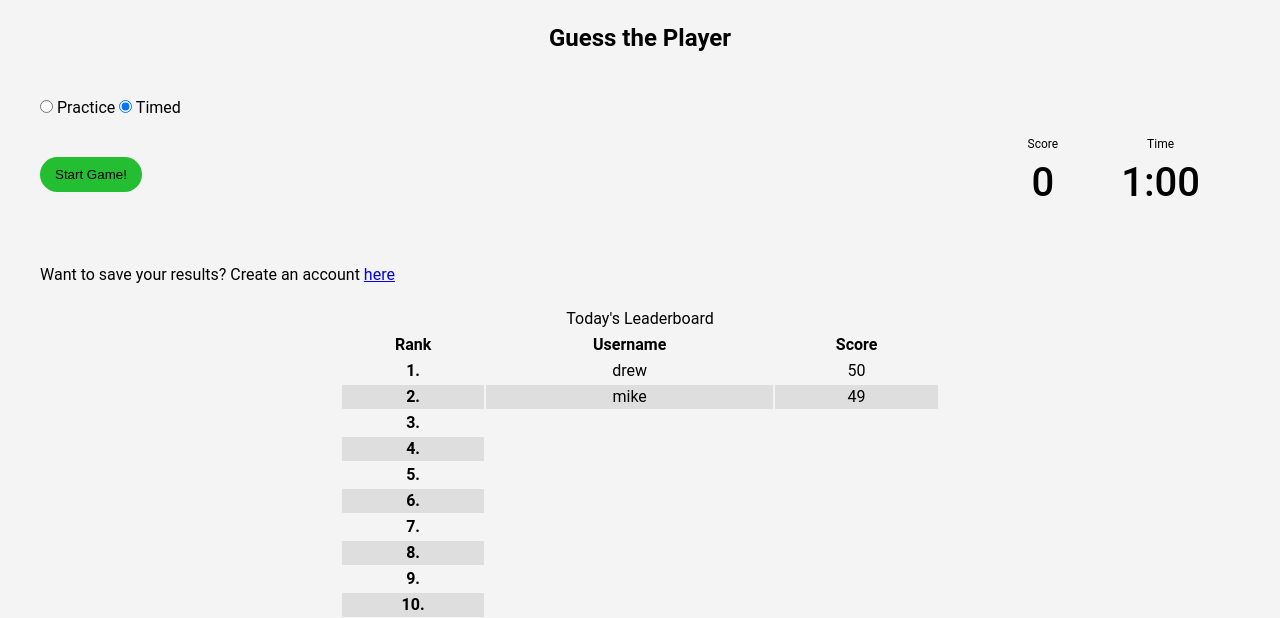
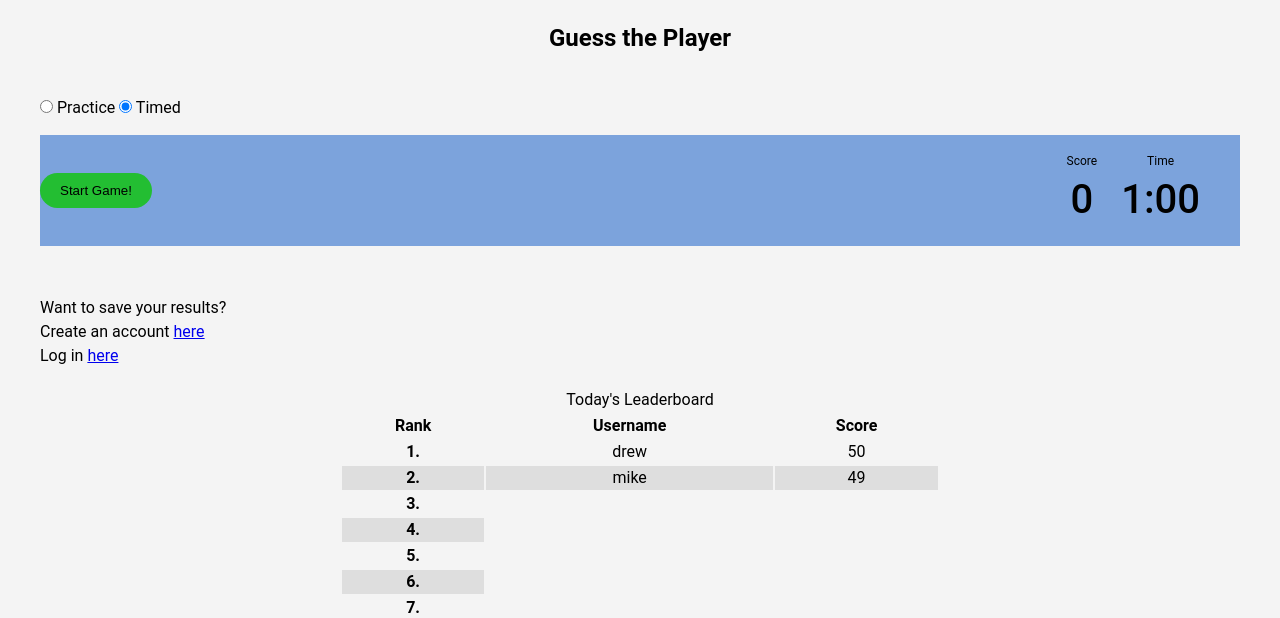
Before and after one commit to ahalajian/nba-player-generator---new, a Django app: page /guess/ in a window 1280 px wide. Shown: the part 114-732 px from the top of the page. Run offline with Django 5.2, Linux system fonts and the light colour scheme; some libraries are stand-ins or nearby versions.

Commit message:
Create active and inactive states for changing states of game

```diff
--- a/mysite/nba_play/static/nba_play/style.css
+++ b/mysite/nba_play/static/nba_play/style.css
@@ -120,11 +120,12 @@ nav .nav-item {
 
 .button {
   background-color: #23be32;
-  padding: 10px 15px;
+  padding: 10px 20px;
   border-radius: 20px;
   /* margin-top: 10px; */
-  height: 35px;
+  /* height: 100px; */
   cursor: pointer;
+  white-space: nowrap;
 }
 
 .button:hover{
@@ -152,7 +153,7 @@ nav .nav-item {
   flex-wrap:wrap;
   width: 100%;
   gap: 2rem;
-  margin: 10px auto;
+  justify-content: center;
 }
 
 .player {
@@ -171,6 +172,14 @@ nav .nav-item {
   display: block;
 }
 
+.inactive-state {
+  visibility: visible;
+}
+
+.active-state {
+  visibility: hidden;
+}
+
 .game {
   margin: 40px 0px;
 }
@@ -182,6 +191,7 @@ nav .nav-item {
   margin-bottom: 10px;
   margin-top: 15px;
   gap: 2rem;
+  background-color: #7ca3dc;
 }
 
 .guess-options{
--- a/mysite/nba_play/templates/nba_play/guess.html
+++ b/mysite/nba_play/templates/nba_play/guess.html
@@ -6,7 +6,7 @@
     <h2>Guess the Player</h2>
 
     <div class="game">
-      <div class="game-type">
+      <div class="game-type inactive-state">
         <input type="radio" id="practice" value="practice" name="game-type">
         <label for="practice">Practice</label>
 
@@ -15,12 +15,8 @@
       </div>
 
       <div class="game-box">
-        <form id="start-form">
-          {% csrf_token %}
-          <button class="button" type="submit">Start Game!</button>
-        </form>
-
-        <div class="guess-options" hidden>
+        <button class="button start-button">Start Game!</button>
+        <div class="guess-options active-state">
           <div class="user-guess-text">
             <label id="enter-name-text" for="user-text">Enter Player Name:</label>
             <input type="text" id="user-text" autocomplete="off">
@@ -28,18 +24,15 @@
           <button class="button skip-button">Skip</button>
         </div>
 
-
-        <button class="button play-again-button" hidden>Play Again!</button>
-
         <div class="score-board">
 
           <div class="data" id="score">
             <span>Score</span>
             <div class="data-value" id="score-value">0</div>
           </div>
-          <div id="pause" style="visibility:hidden">
+          <!-- <div id="pause" class="active-state">
             <button class="pause-button"><i class="fa-solid fa-pause"></i></button>
-          </div>
+          </div> -->
           <div class="data" id="time">
             <span>Time</span>
             <div class="data-value" id="time-value">1:00</div>
@@ -53,14 +46,15 @@
         <button class="button resume-button">Resume</button>
       </div> -->
 
-
       <div class="players"></div>
       <button class="button give-up-button" hidden>Give Up!</button>
     </div>
 
     <div>
       {% if not user.is_authenticated %}
-        <p>Want to save your results? Create an account <a href="/register">here</a></p>
+        <p>Want to save your results?</p>
+        <p>Create an account <a href="/register">here</a></p>
+        <p>Log in <a href = "/login">here</a></p>
       {% endif %}
     </div>
 
@@ -68,18 +62,16 @@
   </div>
 
   <script>
-    let form = document.getElementById('start-form');
-    form.addEventListener('submit', startGame);
-
+    document.querySelector('.start-button').addEventListener('click', startGame);
     let intervalId;
     let seconds;
-
 
     /**
     * Starts the game
     */
     function startGame(e){
       e.preventDefault();
+
       changeStartPage();
 
       document.querySelector('.give-up-button').addEventListener("click", endGame);
@@ -87,6 +79,7 @@
       // document.querySelector('.pause-button').addEventListener('click', pauseGame);
 
       document.querySelector("#time-value").innerText = "1:00";
+      document.getElementById("time-value").style.color = "#000";
       seconds = 60;
       document.querySelector("#score-value").innerText = 0;
 
@@ -100,12 +93,10 @@
     }
 
     function changeStartPage(){
-      document.getElementById("time-value").style.color = "#000";
-      document.getElementById("start-form").style.display = "none"; //removes start game button
-      document.querySelector('.guess-options').style.display = "flex"; //adds typing and skip button
-      document.querySelector(".game-type").style.display = "none"; //practice or timed radio
-      document.getElementById("pause").style.visibility = "visible"; //adds pause button
-      document.querySelector(".play-again-button").style.display = "none";
+      document.querySelector(".active-state").style.visibility = "visible";
+      document.querySelector(".inactive-state").style.visibility = "hidden";
+      document.querySelector(".start-button").style.display = "none"; //removes start game button
+      // document.getElementById("pause").style.visibility = "visible"; //adds pause button
       document.querySelector(".give-up-button").style.display = "block";
     }
 
@@ -117,7 +108,7 @@
       time_value = document.getElementById('time-value')
       time_value.textContent = seconds;
       if (seconds < 5.1){
-        time_value.style.color = 'red';
+        time_value.style.color = '#b00';
       }
       if (seconds < 0.1){
         endGame();
@@ -190,11 +181,11 @@
 
     function endGame() {
       clearInterval(intervalId);
-      let play_again_button = document.querySelector(".play-again-button");
-      play_again_button.style.display = "block";
-      play_again_button.addEventListener('click', startGame);
-      document.querySelector('.guess-options').style.display = "none";
-      document.getElementById("pause").style.visibility = "hidden";
+      document.querySelector(".active-state").style.visibility = "hidden";
+      document.querySelector(".inactive-state").style.visibility = "visible";
+      document.querySelector(".start-button").style.display = "block";
+      document.querySelector(".start-button").innerText = "Play Again!"
+      // document.getElementById("pause").style.visibility = "hidden";
       document.querySelector(".give-up-button").style.display = "none";
     }
 
```
